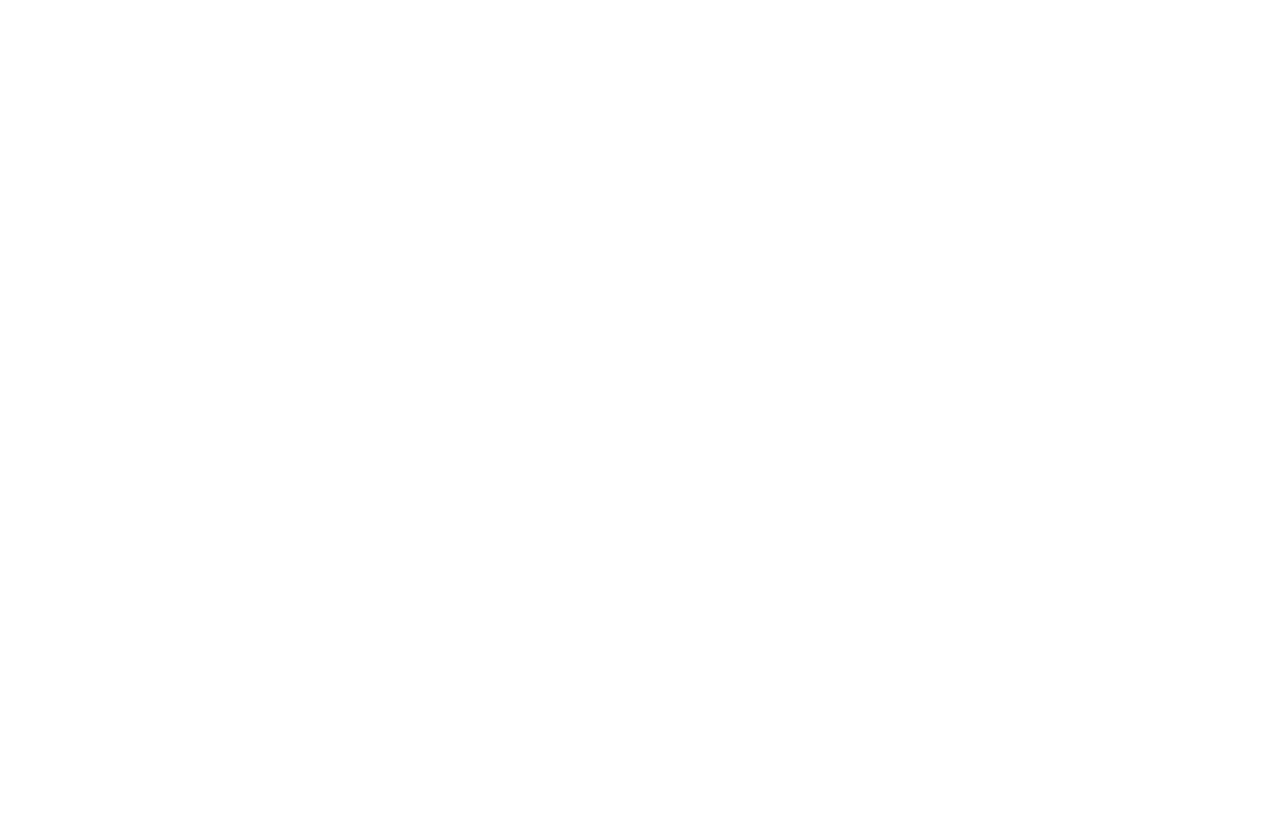
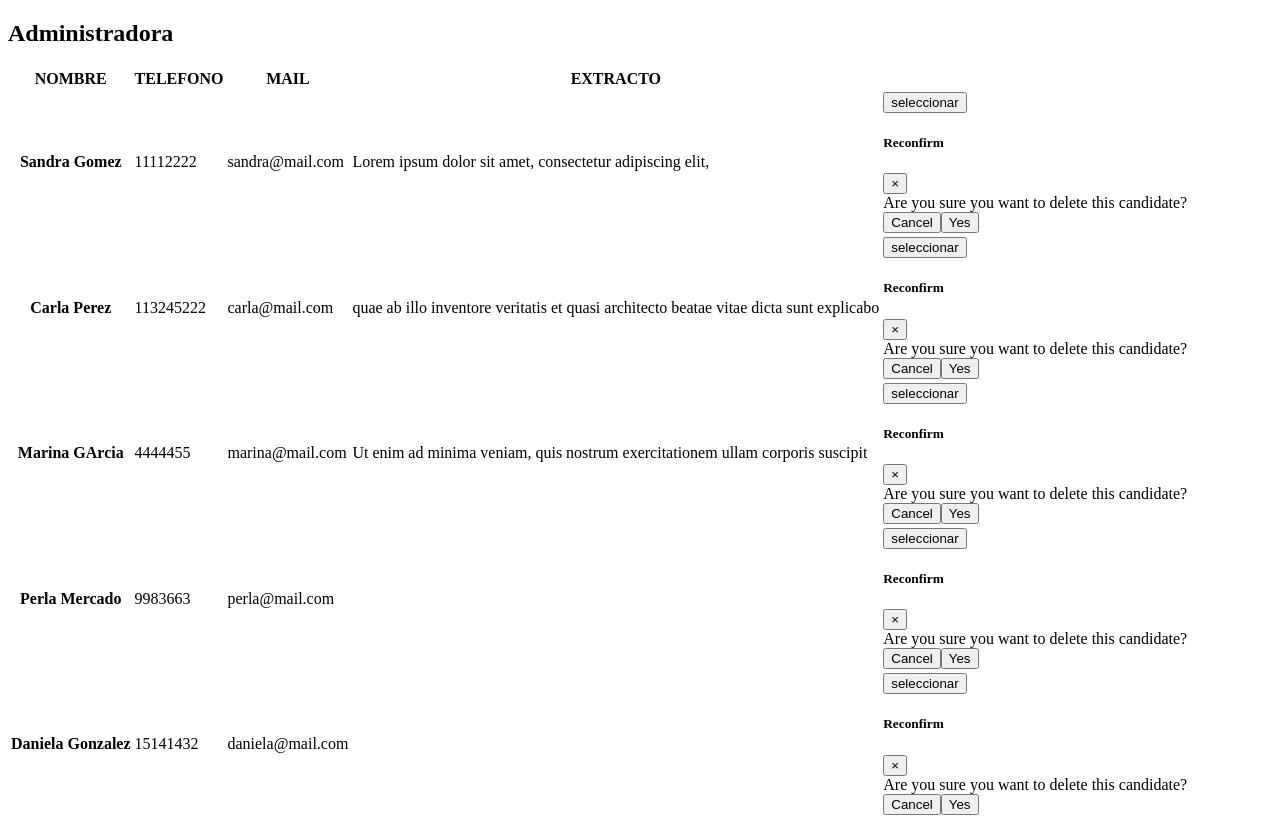
Before and after one commit to FernandoLlallire/team-9, a React app in the folder front/: page /adminView in a window 1280 px wide. Before the commit the page ends 800 px from the top, so only its background shows below. Built offline with nearby package versions, Linux system fonts and the light colour scheme; the HTML template or start-up script is replaced by a standard one.

Commit message:
tabla hardcodeada

```diff
--- a/front/src/components/AddCandidateComp.jsx
+++ b/front/src/components/AddCandidateComp.jsx
@@ -57,7 +57,7 @@ const candidate = (props) => {
             </div>
             <div className="form-group">
               <label htmlFor="workExperince">Extracto</label>
-              <textarea onChange={props.onChange} className="form-control inputLogin" id="WorkExperience" rows="3" name="expertise"></textarea>
+              <textarea onChange={props.onChange} className="form-control inputLogin" id="WorkExperience" rows="3" name="extracto"></textarea>
             </div>
             <div className="form-group">
               <label htmlFor="number">* Teléfono aplicante</label>
--- /dev/null
+++ b/front/src/components/CandidateTable.jsx
@@ -0,0 +1,75 @@
+import React from 'react';
+import { connect } from 'react-redux';
+import { Link } from 'react-router-dom';
+
+export default class CandidateTable extends React.Component {
+  constructor (props) {
+    super(props);
+    this.state = {
+      selected: null
+    };
+  }
+  render () {
+    return (
+      <table className="table">
+        <thead >
+          <tr style={{ borderBottom: '5px solid #DE411B', borderTop: '5px solid #DE411B' }}>
+            <th scope="col" className='tableHeading'>NOMBRE</th>
+            <th scope="col" className='tableHeading'>TELEFONO</th>
+            <th scope="col" className='tableHeading'>MAIL</th>
+            <th scope="col" className='tableHeading'>EXTRACTO</th>
+          </tr>
+        </thead>
+
+        <tbody >
+          {this.props.candidates && this.props.candidates.map( (candidate, index) => {
+            console.log('soy de la tablaaaa', candidate);
+            return (
+              <tr key={index++} className={index % 2 ? 'grey' : 'white'}>
+                <th style={{ verticalAlign: 'middle' }} className='tableHeading ' scope="row">{candidate.nombre + ' ' + candidate.apellido}</th>
+                <td style={{ verticalAlign: 'middle' }} className='tableHeading '>
+                  {candidate.telefono}
+                </td>
+                <td style={{ verticalAlign: 'middle' }} className='tableHeading '>
+                  {candidate.mail}
+                </td>
+                <td style={{ verticalAlign: 'middle' }} className='tableHeading '>
+                  {candidate.extracto}
+                </td>
+                <td style={{ verticalAlign: 'middle' }} className='tableHeading '>
+                  {/* <a><img onClick={() => this.setState({ selected: candidate.id })} data-toggle="modal" data-target="#exampleModal" id='trashUser' src="/utils/garbage.svg" >
+                  </img></a> */}
+                  <button>seleccionar</button>
+                  <div className="modal fade" id="exampleModal" tabIndex="-1" role="dialog" aria-labelledby="exampleModalLabel" aria-hidden="true">
+                    <div className="modal-dialog" role="document">
+                      <div className="modal-content">
+                        <div className="modal-header">
+                          <h5 className="modal-title textModal" id="exampleModalLabel">Reconfirm</h5>
+                          <button type="button" className="close" data-dismiss="modal" aria-label="Close">
+                            <span aria-hidden="true">&times;</span>
+                          </button>
+                        </div>
+                        <div className="modal-body textModal">
+                          Are you sure you want to delete this candidate?
+                        </div>
+                        <div className="modal-footer">
+                          <button type="button" className="btn btn-secondary textModal" data-dismiss="modal">Cancel</button>
+                          <button type="button" className="btn btn-primary textModal" data-dismiss="modal"
+                            onClick={() => {
+                              this.props.onClickDelete(this.state.selected);
+                            }}>Yes</button>
+                        </div>
+                      </div>
+                    </div>
+                  </div>
+                </td>
+              </tr>
+            )
+            ;
+            // };
+          })}
+        </tbody>
+      </table>
+    );
+  };
+}
--- /dev/null
+++ b/front/src/containers/adminView.jsx
@@ -0,0 +1,65 @@
+import React from 'react';
+import { connect } from 'react-redux';
+import axios from 'axios';
+import CandidateTable from '../components/CandidateTable'
+import { saveCandidate } from '../store/actions/actions'
+
+class AdminView extends React.Component {
+    constructor(props) {
+        super(props);
+        this.state = {
+            status: 'nada',
+            candidates: [ { nombre: "Sandra",
+                        apellido:"Gomez",
+                        telefono: "11112222",
+                        mail: "sandra@mail.com",
+                        extracto: "Lorem ipsum dolor sit amet, consectetur adipiscing elit," },
+                      { nombre: "Carla",
+                        apellido:"Perez",
+                        telefono: "113245222",
+                        mail: "carla@mail.com",
+                        extracto: "quae ab illo inventore veritatis et quasi architecto beatae vitae dicta sunt explicabo" },
+                      { nombre: "Marina",
+                        apellido:"GArcia",
+                        telefono: "4444455",
+                        mail:"marina@mail.com",
+                        extracto: " Ut enim ad minima veniam, quis nostrum exercitationem ullam corporis suscipit " },
+                      { nombre: "Perla",
+                        apellido:"Mercado",
+                        telefono: "9983663",
+                        mail:"perla@mail.com" },
+                      { nombre: "Daniela",
+                        apellido:"Gonzalez",
+                        telefono: "15141432",
+                        mail:"daniela@mail.com" }]
+        };
+    }
+
+    render() {
+        return (
+            <div>
+                <h1>Administradora</h1>
+                <CandidateTable
+                    candidates={this.state.candidates}
+                />
+            </div>
+        );
+    }
+}
+
+function mapStateToProps(state) {
+    return {
+        probando: state.adminReducer.nothingForNow
+    };
+}
+
+function mapDispatchToProps(dispatch) {
+    return {
+        saveCandidate: (candidate) => dispatch(saveCandidate(candidate))
+    };
+}
+
+export default connect(
+    mapStateToProps,
+    mapDispatchToProps,
+)(AdminView);
--- a/front/src/containers/main.jsx
+++ b/front/src/containers/main.jsx
@@ -3,6 +3,7 @@ import { connect } from 'react-redux';
 import { Switch, Route, Redirect } from 'react-router-dom';
 import Home from '../components/home';
 import AddCandidate from '../containers/AddCandidate'
+import AdminView from '../containers/AdminView'
 
 export default class Main extends React.Component {
   componentDidMount() {};
@@ -15,6 +16,7 @@ export default class Main extends React.Component {
           <Switch>
             <Route path="/home" render={() => <Home />} />
             <Route exact path="/addCandidate" render={({ history }) => (<AddCandidate history={history} />)} />
+            <Route exact path="/adminView" render={({ history }) => (<AdminView history={history} />)} />
             {/* <Redirect from="/" to="/home" /> */}
           </Switch>
         </section>
```
